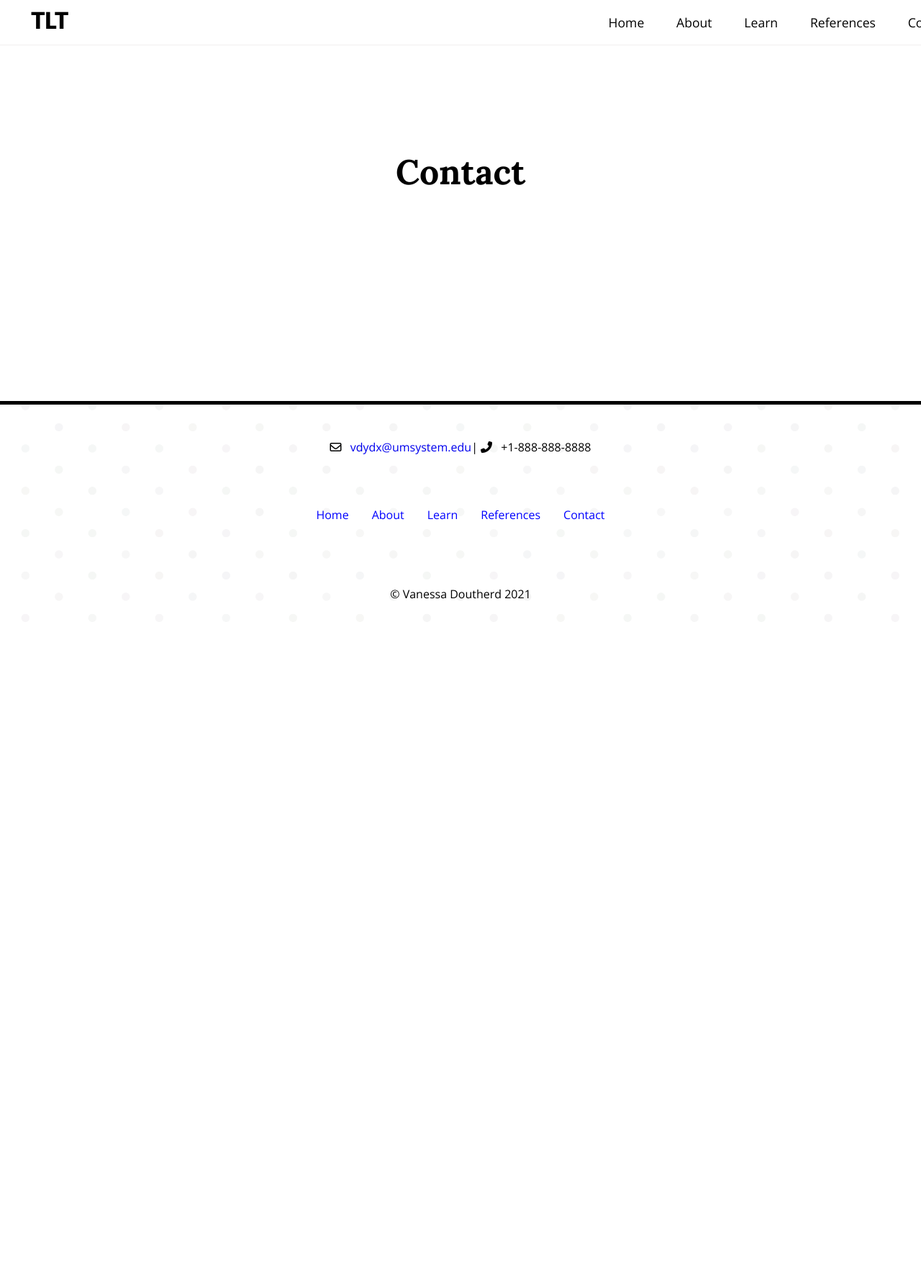
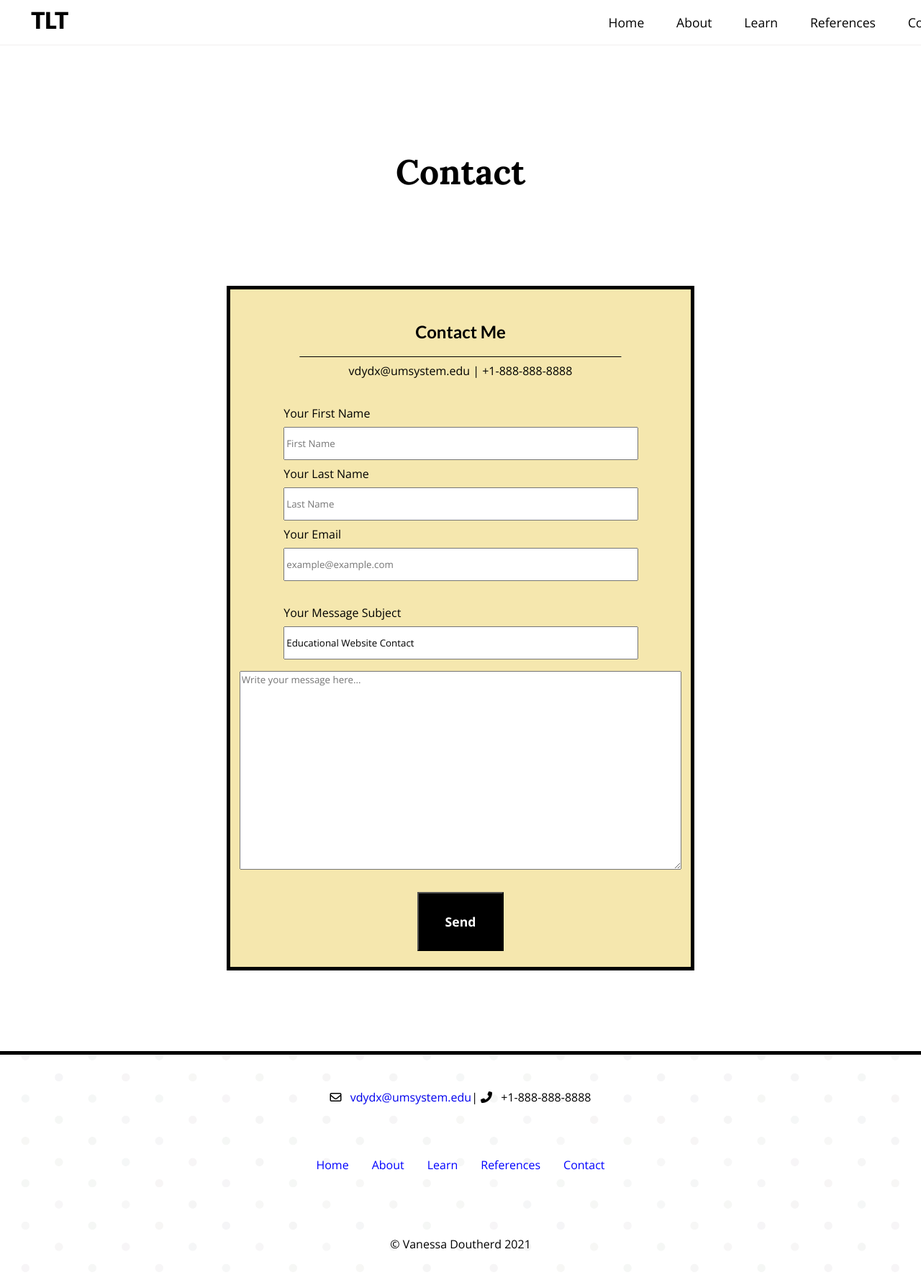
Before and after one commit to Doutherd7355/Doutherd7355.github.io, a PHP site: page /actualsite/contact.html in a window 1280 px wide. Shown: the whole page at 72% size. Before the commit the page ends 832 px from the top, so only its background shows below. Run offline with PHP 8.4, Linux system fonts and the light colour scheme; some libraries are stand-ins or nearby versions.

Commit message:
Add files via upload

```diff
--- a/islt_7310/actualsite/contact.html
+++ b/islt_7310/actualsite/contact.html
@@ -62,10 +62,56 @@
             </ul>
         </div>
     </nav>
-    <header>
-        <h1 class="title-H1">Contact</h1>
+    <header id="contact-header">
+        <h1>Contact</h1>
     </header>
-    <main>
+    <main class="contact-form">
+        <form action="mailto:vdydx@umsystem.edu?Subject=TLT%20Website%20mail%20" method="POST" enctype="text/plain">
+            <div class="form-content-container">
+                <div class="form-header">
+                    <h2>Contact Me</h2>
+                    <hr>
+                    vdydx@umsystem.edu |
+                    +1-888-888-8888
+                </div>
+                <div class="form-user-info">
+                    <div class=" form-text input-name">
+                        <label for="first-name">Your First Name</label>
+                        <input type="text" id="first-name" placeholder="First Name" name="name" required>
+                    </div>
+
+                    <div class="form-text">
+                        <label for="last-name">Your Last Name</label>
+                        <input type="text" id="last-name" placeholder="Last Name" name="name" required>
+                    </div>
+                    <div class="form-text">
+                        <label for="email">Your Email</label> <input type="email" id="email"
+                            placeholder="example@example.com" name="email" value="" required>
+                    </div>
+                </div>
+                <div class="form-user-message-area">
+                    <div class="form-text">
+                        <label for="subject">Your Message Subject</label> <input type="text" id="subject"
+                            value="Educational Website Contact" name="subject" required>
+                    </div>
+
+                    <textarea name="message" rows="15" cols="47" class="form-control form-message "
+                        placeholder="Write your message here..." required></textarea>
+                    <button type="submit" class="contact-btn btn" name="button">Send</button>
+                </div>
+            </div>
+        </form>
+
+
+
+
+
+
+
+
+
+
+
 
     </main>
     <footer>
--- a/islt_7310/actualsite/style2.css
+++ b/islt_7310/actualsite/style2.css
@@ -359,7 +359,7 @@ video {
     flex-direction: row;
 }
 
-#about-article-banner-section .article-banner{
+#about-article-banner-section .article-banner {
     position: relative;
     bottom: 2.7rem;
 }
@@ -405,7 +405,7 @@ video {
     margin-bottom: 0rem;
 }
 
-.article-date-author{
+.article-date-author {
     text-align: center;
     position: relative;
     bottom: 3rem;
@@ -512,19 +512,22 @@ video {
     border: 5px solid black;
     width: 75%;
 }
-.learning-goals-objectives{
+
+.learning-goals-objectives {
     padding: 0rem 1rem;
 }
 
-#learn-goals-objectives-list{
+#learn-goals-objectives-list {
     padding-bottom: 1rem;
 }
-#learn-goals-objectives-list li{
+
+#learn-goals-objectives-list li {
     font-family: 'Lato', sans-serif;
     list-style: none;
     padding: .5rem 1rem;
 }
-#learn-goals-objectives-list li:hover{
+
+#learn-goals-objectives-list li:hover {
     transform: none;
 }
 
@@ -534,7 +537,8 @@ video {
 
 }
 
-.learn-section, .learning-goals-objectives-container {
+.learn-section,
+.learning-goals-objectives-container {
     position: relative;
     left: 12.2%;
     background-color: #FBFAFA;
@@ -543,23 +547,23 @@ video {
     margin: 3rem 0rem;
 }
 
-.learning-goals-objectives-container h2{
+.learning-goals-objectives-container h2 {
     padding: 1rem 0rem 0rem;
 }
 
-.goal-statement{
+.goal-statement {
     text-align: center;
-    padding: 0rem  0rem .5rem;
+    padding: 0rem 0rem .5rem;
 }
 
-#learn-goals-objectives-list> .goal{
+#learn-goals-objectives-list>.goal {
     font-weight: 600;
     font-size: 1.1rem;
     margin-top: 1.5rem;
 }
 
-#learn-goals-objectives-list> .objective{
-padding-left: 4rem;
+#learn-goals-objectives-list>.objective {
+    padding-left: 4rem;
 }
 
 .learn-section h2 {
@@ -574,7 +578,8 @@ padding-left: 4rem;
     margin: 0 auto;
     padding: 1rem;
 }
-.learn-content h3{
+
+.learn-content h3 {
     margin-left: 2rem;
 }
 
@@ -582,76 +587,79 @@ padding-left: 4rem;
     padding: 2rem;
 }
 
-.learn-quote{
+.learn-quote {
     width: 75%;
     margin: 0 auto;
     font-family: 'Open Sans', sans-serif;
     margin-bottom: -3rem;
 }
 
-#leadership-standards{
+#leadership-standards {
     font-family: 'Open Sans', sans-serif;
     padding: 0rem 7rem;
     margin-top: -1rem;
 }
 
-#leadership-standards li{
+#leadership-standards li {
     padding: .5rem 0rem;
 }
 
-#leadership-standards li:hover{
+#leadership-standards li:hover {
     transform: none;
 }
 
-#p-web-link a{
+#p-web-link a {
     display: inline;
     color: blue;
 }
 
-table{
+table {
     margin: 0 auto;
     padding: 1.8rem;
     width: 100%;
     font-family: 'Open Sans', sans-serif;
 }
 
-tbody tr:nth-of-type(odd){
+tbody tr:nth-of-type(odd) {
     background-color: #E5E5E5;
 }
 
-td, th{
+td,
+th {
     border: 1px solid #c4c4c4;
 }
 
-th{
+th {
     padding: 1rem;
     text-align: center;
 }
 
 
 
-.cell-padding{
+.cell-padding {
     width: 50%;
     padding: 1.5rem;
 }
 
-.img-resize-up{
+.img-resize-up {
     width: 60%;
 }
-.img-resize-down{
+
+.img-resize-down {
     width: 60%;
 }
-.img-resize-down2{
+
+.img-resize-down2 {
     width: 80%;
 }
 
-.learn-content img{
+.learn-content img {
     display: block;
     margin: 1rem;
 }
 
-.learn-content iframe{
-   width: 100%;
+.learn-content iframe {
+    width: 100%;
 }
 
 .mobile-about-learn-btn {
@@ -707,3 +715,71 @@ th{
     text-indent: -2.5rem;
     padding-left: 2.5rem;
 }
+
+/* Contact Page */
+
+#contact-header {
+    margin-bottom: -5rem;
+}
+
+.contact-form {
+    width: 100%;
+    margin: 0 auto;
+
+}
+
+.form-content-container {
+    width: 50%;
+    display: flex;
+    flex-flow: row wrap;
+    background-color: #F5E7AE;
+    margin: 0 auto;
+    border: 5px solid black;
+    font-family: 'Open Sans', sans-serif;
+}
+
+hr{
+    border-bottom: 1px solid black;
+    border-top: none;
+}
+
+.form-header{
+    width: 70%;
+    margin: 0 auto;
+    padding: 1.5rem 0rem;
+    text-align: center;
+}
+.form-user-info, .form-user-message-area{
+    display: flex;
+    flex-flow: column wrap;
+    width: 100%;
+    margin:2%;
+}
+
+.form-text{
+    width: 80%;
+    margin: 0 auto;
+}
+
+input{
+    width:98.7%;
+    height: 2.5rem;
+}
+
+input, textarea{
+    margin: .5rem 0rem;
+    font-family: 'Open Sans', sans-serif;
+}
+.form-user-message-area{
+    margin-bottom: 7%;
+
+}
+
+button{
+    position: relative;
+    top: 5%;
+}
+
+form{
+    margin-bottom: 7rem;
+}
```
